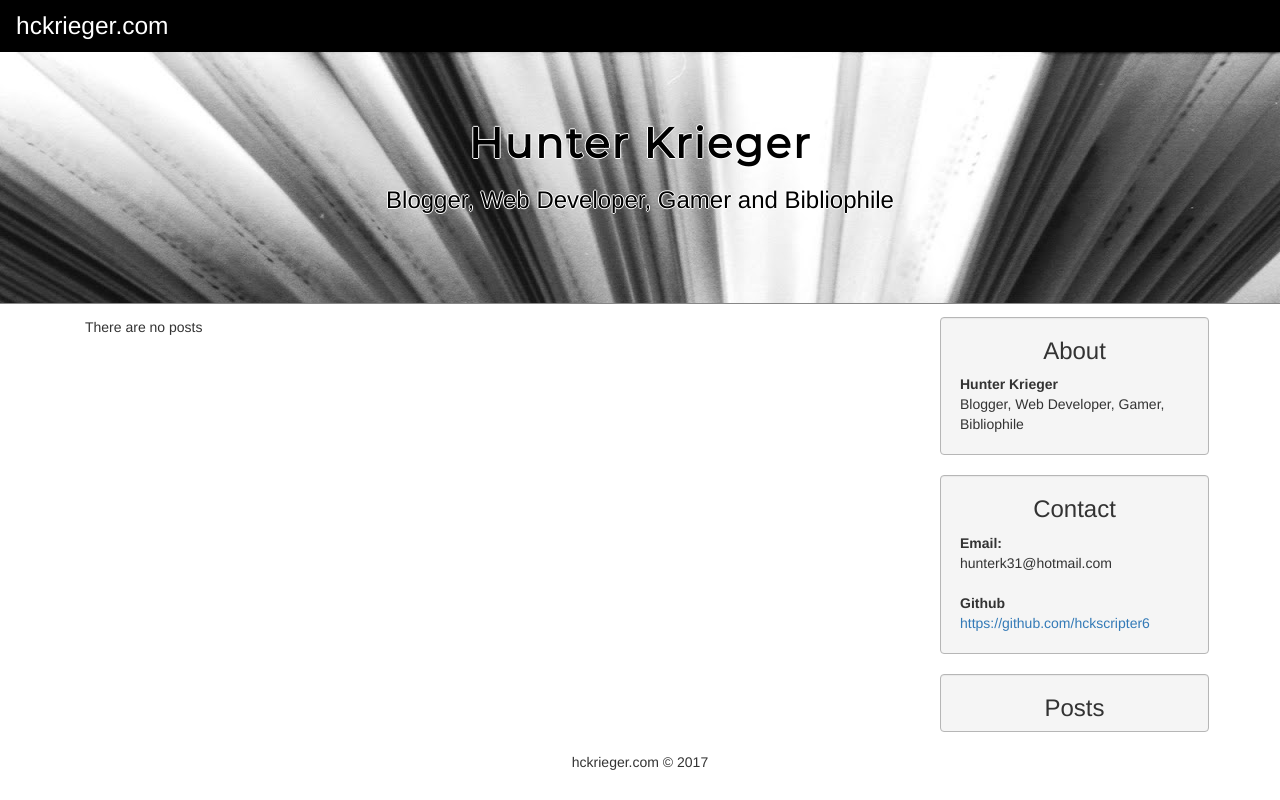
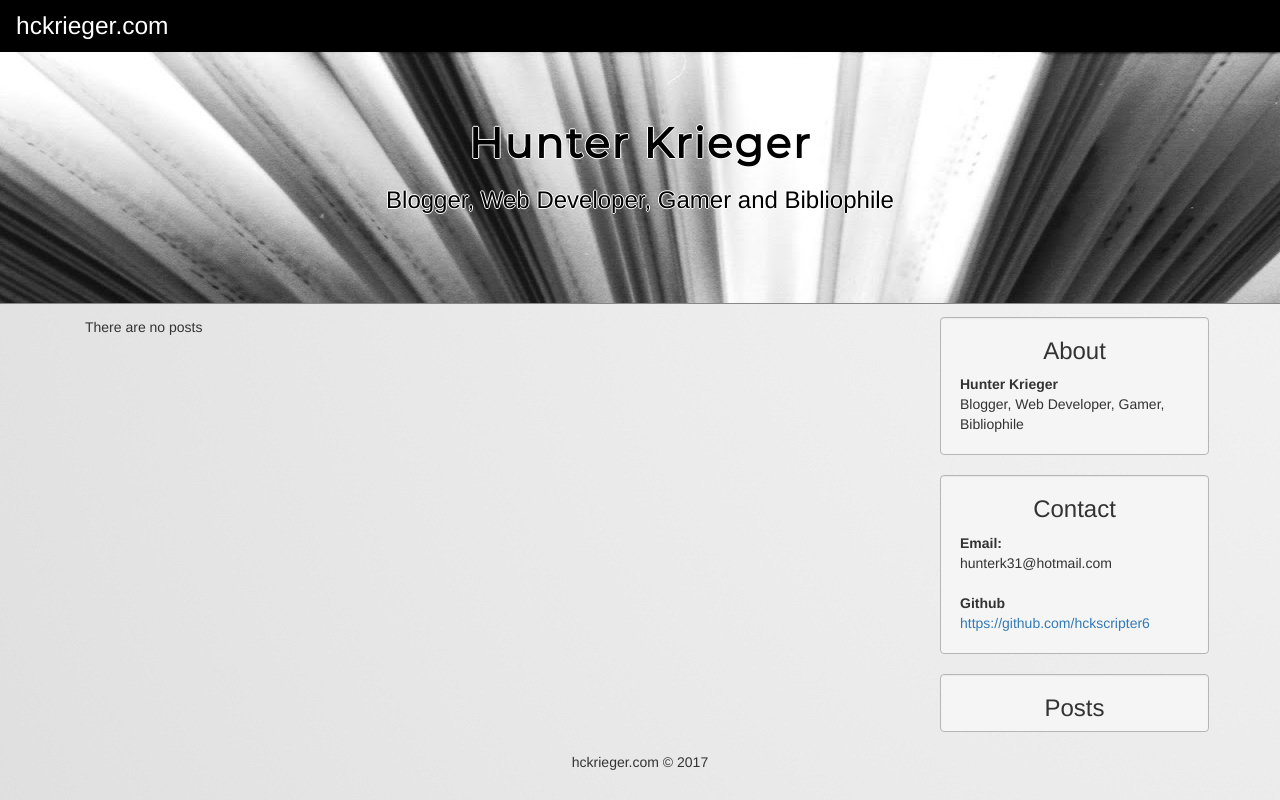
Before and after one commit to hckrieger/flask-blog, a Flask app: page / in a window 1280 px wide. Run offline with Flask 2, Linux system fonts and the light colour scheme; data that the repository does not hold is empty; some libraries are stand-ins or nearby versions.

Commit message:
add background

```diff
--- a/static/css/stylesheet.css
+++ b/static/css/stylesheet.css
@@ -1,3 +1,8 @@
+body {
+	background-image: url("../images/background.jpg");
+
+}
+
 form.login {
 	width: 30em;
 	margin: 0 auto;
--- a/templates/base.html
+++ b/templates/base.html
@@ -78,7 +78,7 @@
 
 				{%- endblock content %}
 			</section>
-			<section class="content col-md-3">
+			<section class="sidebar col-md-3">
 				{% include 'sidebar.html' %}
 			</section>
 		</div>
--- a/views/posts.py
+++ b/views/posts.py
@@ -75,8 +75,9 @@ def update_draft(slug):
 	the_id = current_user.get_id()
 	the_name = current_user.name
 
-	#if
+
 	if form.validate_on_submit():
+		#Update the draft on submit
 		if form.update_draft.data:
 			draft.title = request.form['title']
 			draft.slug = request.form['slug']
@@ -84,6 +85,7 @@ def update_draft(slug):
 			draft.body = request.form['body']
 			db.session.commit()
 			return redirect(url_for('dashboard'))
+		#Create as post and delete draft on submit
 		elif form.create_post.data:
 			post = Post(request.form['title'], request.form['slug'], request.form['body'], request.form['category'], the_name, the_id)
 			db.session.delete(draft)
```
Also changed, not shown: static/images/background.jpg (added).
